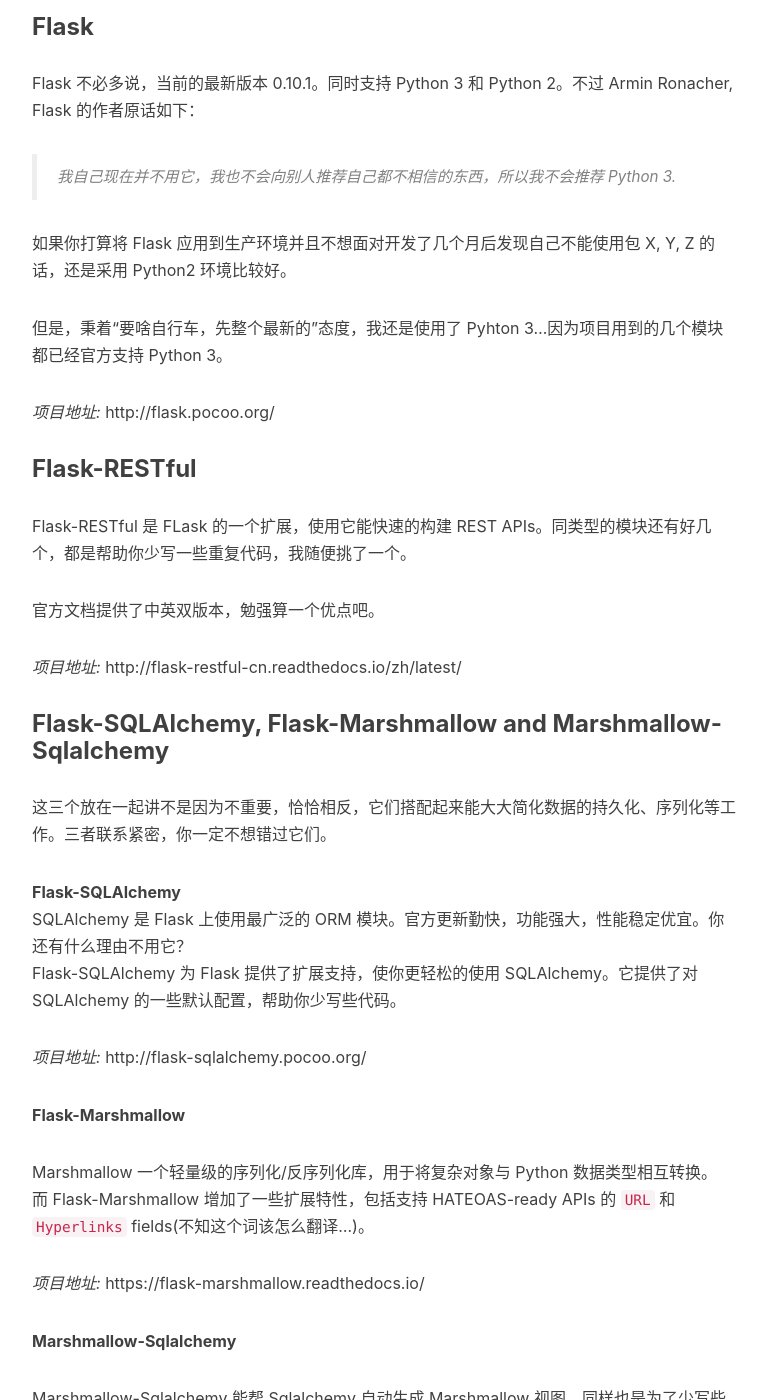
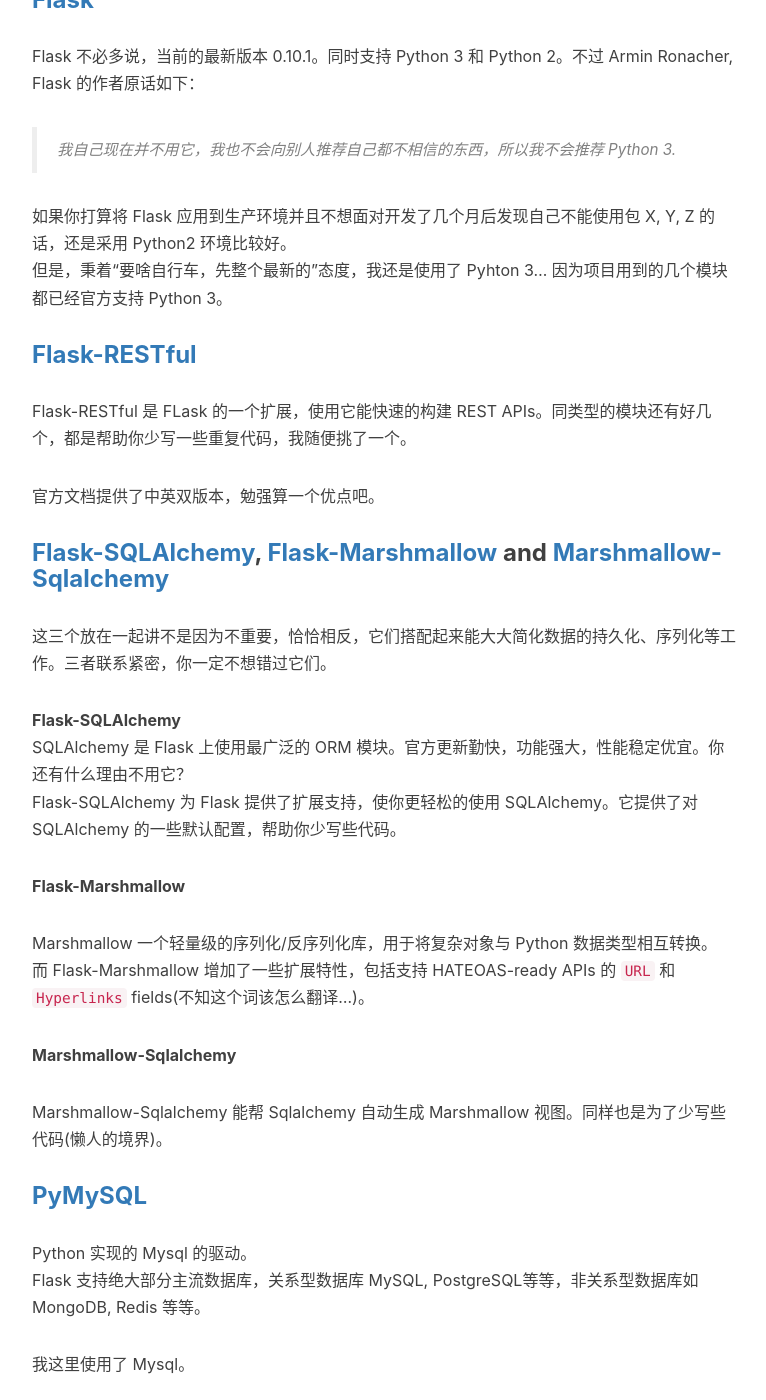
Before and after one commit to yyls1992/unpin.github.io, a Jekyll site: the page built from _posts/2016-04-29-simple-restful-api-in-100-lines-code-using-flask.md, in a window 1280 px wide and 1400 px high, scrolled down 1727 px. Shown: the whole window, without its empty margins (233-999 px from the left). Built offline with Jekyll 4.4.1, drawn with Linux system fonts in a browser that asks for light colours; nearby versions of some CDN libraries; comment, search, counter and statistics services are not loaded; some of the changed text lies outside the part shown.

Commit message:
update post simple restful api using flask

````diff
--- a/_posts/2016-04-29-simple-restful-api-in-100-lines-code-using-flask.md
+++ b/_posts/2016-04-29-simple-restful-api-in-100-lines-code-using-flask.md
@@ -18,8 +18,7 @@
 当然你也可以把上述两条看作缺点，毕竟面对众多 Flask 模块也有一定的试错成本。
 另外 Flask 的中文资料十分稀少且落后，一定要阅读英文文档。
 
-本文涉及的主题并不高深，仅仅是强调减轻开发负担的最佳实践和模式。尽量避免啰嗦官方文档中提到的内容。
-如果你想尝试它们，一定会有对阅读官方文档的急迫需求（这不错吧？）。
+本文涉及的主题并不高深，仅仅是强调减轻开发负担的最佳实践和模式。尽量避免啰嗦官方文档中提到的内容。如果你想尝试它们，一定会有对阅读官方文档的急迫需求（这不错吧？）。
 
 ## 组织模式
 
@@ -54,27 +53,22 @@
 APScheduler==3.0.5
 ```
 
-### Flask
+### [Flask](http://flask.pocoo.org/)
 
 Flask 不必多说，当前的最新版本 0.10.1。同时支持 Python 3 和 Python 2。不过 Armin Ronacher, Flask 的作者原话如下：
 
 > 我自己现在并不用它，我也不会向别人推荐自己都不相信的东西，所以我不会推荐 Python 3.
 
 如果你打算将 Flask 应用到生产环境并且不想面对开发了几个月后发现自己不能使用包 X, Y, Z 的话，还是采用 Python2 环境比较好。
+但是，秉着“要啥自行车，先整个最新的”态度，我还是使用了 Pyhton 3...  因为项目用到的几个模块都已经官方支持 Python 3。
 
-但是，秉着“要啥自行车，先整个最新的”态度，我还是使用了 Pyhton 3...因为项目用到的几个模块都已经官方支持 Python 3。
-
-*项目地址:* http://flask.pocoo.org/
-
-### Flask-RESTful
+### [Flask-RESTful](http://flask-restful-cn.readthedocs.io/zh/latest/)
 
 Flask-RESTful 是 FLask 的一个扩展，使用它能快速的构建 REST APIs。同类型的模块还有好几个，都是帮助你少写一些重复代码，我随便挑了一个。
 
 官方文档提供了中英双版本，勉强算一个优点吧。
 
-*项目地址:* http://flask-restful-cn.readthedocs.io/zh/latest/
-
-### Flask-SQLAlchemy, Flask-Marshmallow and Marshmallow-Sqlalchemy
+### [Flask-SQLAlchemy](http://flask-sqlalchemy.pocoo.org/), [Flask-Marshmallow](https://flask-marshmallow.readthedocs.io/) and [Marshmallow-Sqlalchemy](https://marshmallow-sqlalchemy.readthedocs.io)
 
 这三个放在一起讲不是因为不重要，恰恰相反，它们搭配起来能大大简化数据的持久化、序列化等工作。三者联系紧密，你一定不想错过它们。
 
@@ -82,29 +76,23 @@
 SQLAlchemy 是 Flask 上使用最广泛的 ORM 模块。官方更新勤快，功能强大，性能稳定优宜。你还有什么理由不用它？
 Flask-SQLAlchemy 为 Flask 提供了扩展支持，使你更轻松的使用 SQLAlchemy。它提供了对 SQLAlchemy 的一些默认配置，帮助你少写些代码。
 
-*项目地址:* http://flask-sqlalchemy.pocoo.org/
-
 **Flask-Marshmallow**
 
 Marshmallow 一个轻量级的序列化/反序列化库，用于将复杂对象与 Python 数据类型相互转换。
 而 Flask-Marshmallow 增加了一些扩展特性，包括支持 HATEOAS-ready APIs 的 `URL` 和 `Hyperlinks` fields(不知这个词该怎么翻译...)。
 
-*项目地址:* https://flask-marshmallow.readthedocs.io/
-
 **Marshmallow-Sqlalchemy**
 
 Marshmallow-Sqlalchemy 能帮 Sqlalchemy 自动生成 Marshmallow 视图。同样也是为了少写些代码(懒人的境界)。
 
-*项目地址:* https://marshmallow-sqlalchemy.readthedocs.io
-
-### PyMySQL
+### [PyMySQL](https://pypi.python.org/pypi/PyMySQL)
 
 Python 实现的 Mysql 的驱动。
 Flask 支持绝大部分主流数据库，关系型数据库 MySQL, PostgreSQL等等，非关系型数据库如 MongoDB, Redis 等等。
 
 我这里使用了 Mysql。
 
-### Gunicorn
+### [Gunicorn](http://gunicorn.org/)
 
 虽然 Flask 自带着 WSGI server, 但是性能不太好，更多的是测试用途。发布时则使用生产环境的 WSGI server 或者是联合 Nginx 做 Uwsgi 。
 
@@ -113,7 +101,7 @@
 下面是我用到的网络框架模型(图片来源：[峰云，就她了](http://www.tuicool.com/articles/aiami2))，由 Nginx pass_proxy 到 app 的前端口，然后用 Gunicorn 来协同处理 。
 ![Network framework](/img/awesome-flask-101/network_framework.png)
 
-### APScheduler
+### [APScheduler](https://apscheduler.readthedocs.io)
 
 APScheduler 定时任务框架，实现了Quartz的所有功能。提供了基于日期、固定时间间隔以及 Crontab 类型的任务，并且可以持久化任务。
 
````
